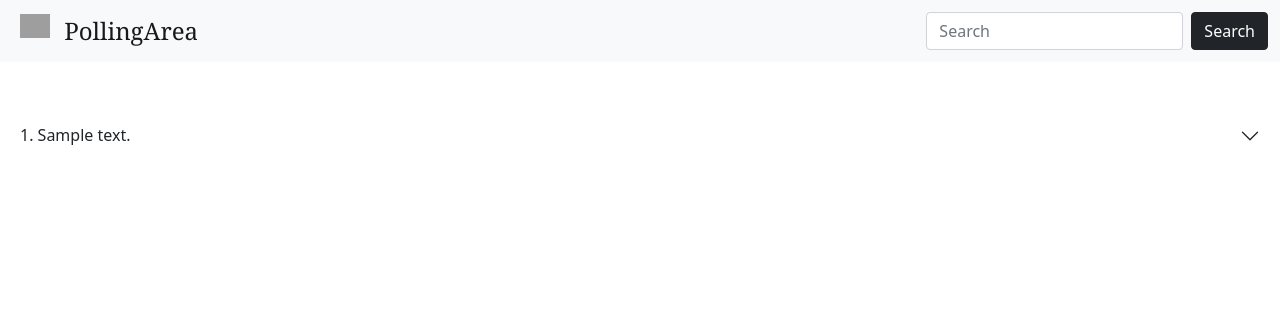
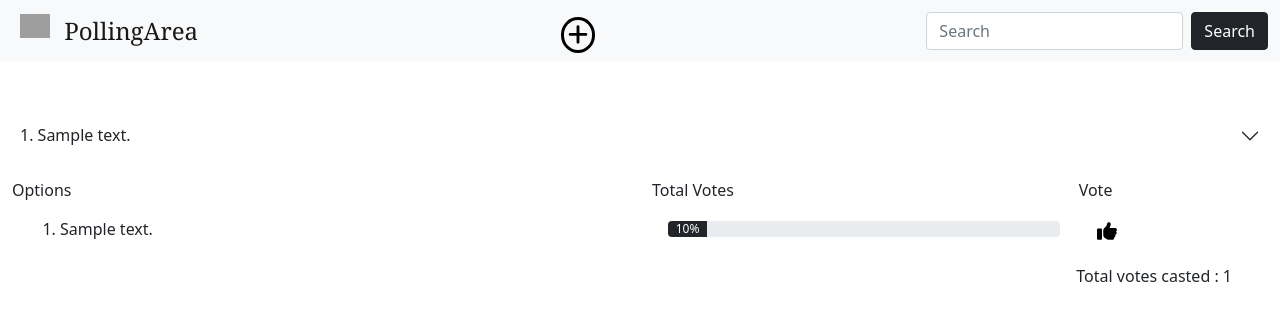
Before and after one commit to Devanshee-Gupta/Django-training-2, a Django app: template ProjectDirectory/PollProject/home/templates/Home.html in a window 1280 px wide. Shown: the top 321 px of the page. Run offline with Django 4.2, Linux system fonts and the light colour scheme; the template is opened without the code that fills it: most values are stand-ins (such as "Sample title", 1, 10 or a date in 2020); grey boxes are pictures that could not be loaded.

Commit message:
add new question - functionality added

```diff
--- a/ProjectDirectory/PollProject/home/models.py
+++ b/ProjectDirectory/PollProject/home/models.py
@@ -1,9 +1,11 @@
+from email.policy import default
 from django.db import models
 
 # Create your models here.
 class Question(models.Model):
     question_text = models.CharField(max_length=200)
-    pub_date = models.DateTimeField("date published")
+    pub_date = models.DateTimeField(auto_now=True)
+    total_votes = models.IntegerField(default=0)
 
     def __str__(self):
         return self.question_text
@@ -13,6 +15,7 @@ class Choice(models.Model):
     question = models.ForeignKey(Question, on_delete=models.CASCADE)
     choice_text = models.CharField(max_length=200)
     votes = models.IntegerField(default=0)
+    is_correct = models.BooleanField(blank=False,default=False)
 
     def __str__(self):
         return self.choice_text
--- a/ProjectDirectory/PollProject/home/templates/Home.html
+++ b/ProjectDirectory/PollProject/home/templates/Home.html
@@ -4,11 +4,12 @@
   <div class="container-fluid">
     <a
       class="navbar-brand fs-4"
-      href="#"
+      href="/"
       style="
         font-family: Cambria, Cochin, Georgia, Times, 'Times New Roman', serif;
       "
     >
+      <!-- PollingArea logo  -->
       <img
         src="https://uxwing.com/wp-content/themes/uxwing/download/education-school/poll-icon.png"
         alt=""
@@ -18,7 +19,151 @@
       />
       PollingArea
     </a>
+    <div>
+      <!-- Modal opening button  -->
+      <button
+        class="btn p-0 ms-3 px-1 pb-1 outline-none shadow-none mt-2"
+        type="button"
+        style="width: 34px; border-radius: 50%; border: 3px solid black"
+        data-bs-toggle="modal"
+        data-bs-target="#exampleModal"
+      >
+        <svg xmlns="http://www.w3.org/2000/svg" viewBox="0 0 448 512">
+          <path
+            d="M256 80c0-17.7-14.3-32-32-32s-32 14.3-32 32V224H48c-17.7 0-32 14.3-32 32s14.3 32 32 32H192V432c0 17.7 14.3 32 32 32s32-14.3 32-32V288H400c17.7 0 32-14.3 32-32s-14.3-32-32-32H256V80z"
+          />
+        </svg>
+      </button>
 
+      <!-- Modal  -->
+      <div
+        class="modal fade"
+        id="exampleModal"
+        tabindex="-1"
+        aria-labelledby="exampleModalLabel"
+        aria-hidden="true"
+      >
+        <div class="modal-dialog">
+          <div class="modal-content">
+            <!-- Modal header  -->
+            <div class="modal-header">
+              <h5 class="modal-title" id="exampleModalLabel">
+                Add New Question
+              </h5>
+
+              <!-- Modal close button  -->
+              <button
+                type="button"
+                class="btn-close"
+                data-bs-dismiss="modal"
+                aria-label="Close"
+              ></button>
+            </div>
+
+            <!-- Modal form  -->
+            <form method="post" action="{% url 'addNewQuestion' %}">
+              {% csrf_token %}
+              <!-- Modal body  -->
+              <div class="modal-body">
+                <!-- Question input  -->
+                <div class="input-group mb-3">
+                  <span class="input-group-text" id="question_text"
+                    >Question</span
+                  >
+                  <input
+                    type="text"
+                    class="form-control shadow-none outline-none"
+                    placeholder="Enter Question"
+                    aria-label="question_text"
+                    name="question_text"
+                    aria-describedby="question_text"
+                  />
+                </div>
+
+                <!-- Choices Body  -->
+                <div id="choices_body">
+                  <!-- Choice 1 input -->
+                  <div class="input-group mb-3">
+                    <span class="input-group-text" id="choice_text_1">
+                      Choice 1</span
+                    >
+                    <input
+                      type="text"
+                      class="form-control shadow-none outline-none"
+                      placeholder="Enter Choice"
+                      aria-label="choice_text_1"
+                      aria-describedby="choice_text_1"
+                      name="choice_text_1"
+                    />
+                  </div>
+
+                  <!-- Choice 2 input -->
+                  <div class="input-group mb-3">
+                    <span class="input-group-text" id="choice_text_2">
+                      Choice 2</span
+                    >
+                    <input
+                      type="text"
+                      class="form-control shadow-none outline-none"
+                      placeholder="Enter Choice"
+                      aria-label="choice_text_2"
+                      aria-describedby="choice_text_2"
+                      name="choice_text_2"
+                    />
+                  </div>
+
+                  <!-- Choice 3 input -->
+                  <div class="input-group mb-3">
+                    <span class="input-group-text" id="choice_text_3">
+                      Choice 3</span
+                    >
+                    <input
+                      type="text"
+                      class="form-control shadow-none outline-none"
+                      placeholder="Enter Choice"
+                      aria-label="choice_text_3"
+                      name="choice_text_3"
+                      aria-describedby="choice_text_3"
+                    />
+                  </div>
+
+                  <div class="input-group mb-3">
+                    <span class="input-group-text bg-success text-light" id="correct_ans">
+                      Correct Answer</span
+                    >
+                    <input
+                      type="number"
+                      class="form-control shadow-none outline-none"
+                      placeholder="1/2/3"
+                      aria-label="correct_ans"
+                      name="correct_ans"
+                      aria-describedby="correct_ans"
+                    />
+                  </div>
+                </div>
+              </div>
+
+              <!-- Modal footer  -->
+              <div class="modal-footer">
+                <!-- Cancel button  -->
+                <button
+                  type="button"
+                  class="btn btn-danger"
+                  data-bs-dismiss="modal"
+                >
+                  Cancel
+                </button>
+
+                <!-- Add button  -->
+                <button type="submit" class="btn btn-dark">Add</button>
+              </div>
+            </form>
+          </div>
+        </div>
+      </div>
+    </div>
+
+    <!-- Search box in Navbar -->
     <form class="d-flex">
       <input
         class="form-control me-2"
@@ -32,24 +177,25 @@
     </form>
   </div>
 </nav>
+
 <div class="accordion accordion-flush mt-5 border-2" id="accordionFlushExample">
-  {% for i in list_of_questions %}
+  {% load static %} {% for i in list_of_questions %}
   <div class="accordion-item">
     <h2 class="accordion-header" id="flush-headingOne">
       <button
         class="accordion-button collapsed"
         type="button"
         data-bs-toggle="collapse"
-        data-bs-target="#flush-collapseOne"
+        data-bs-target="#Q{{i.id}}"
         aria-expanded="false"
-        aria-controls="flush-collapseOne"
+        aria-controls="Q{{i.id}}"
       >
         {{i.id}}. {{i.question_text}}
       </button>
     </h2>
     <div
-      id="flush-collapseOne"
-      class="accordion-collapse collapse"
+      id="Q{{i.id}}"
+      class="accordion-collapse show"
       aria-labelledby="flush-headingOne"
       data-bs-parent="#accordionFlushExample"
     >
@@ -59,17 +205,18 @@
           <div class="col-4">Total Votes</div>
           <div class="col-2">Vote</div>
         </div>
+        <ol start="1">
           {% for j in i.choices %}
           <div class="row d-flex align-items-center">
             <div class="col-6">
-            {{j.id}}. <span class="ms-3"> {{j.choice_text}} </span>
+              <li class="ms-3">{{j.choice_text}}</li>
             </div>
             <div class="col-4">
               <div class="progress">
                 <div
-                class="progress-bar"
+                  class="progress-bar bg-dark"
                   role="progressbar"
-                style="width: {{j.votes}}% "
+                  style="width: {{j.votes}}%"
                   aria-valuenow="{{j.votes}}"
                   aria-valuemin="0"
                   aria-valuemax="100"
@@ -79,20 +226,21 @@
               </div>
             </div>
             <div class="col-2">
-            <button class="btn w-25">
+              <a href="/vote/{{i.id}}/{{j.id}}" class="btn w-25">
                 <svg xmlns="http://www.w3.org/2000/svg" viewBox="0 0 512 512">
                   <path
                     d="M313.4 32.9c26 5.2 42.9 30.5 37.7 56.5l-2.3 11.4c-5.3 26.7-15.1 52.1-28.8 75.2H464c26.5 0 48 21.5 48 48c0 18.5-10.5 34.6-25.9 42.6C497 275.4 504 288.9 504 304c0 23.4-16.8 42.9-38.9 47.1c4.4 7.3 6.9 15.8 6.9 24.9c0 21.3-13.9 39.4-33.1 45.6c.7 3.3 1.1 6.8 1.1 10.4c0 26.5-21.5 48-48 48H294.5c-19 0-37.5-5.6-53.3-16.1l-38.5-25.7C176 420.4 160 390.4 160 358.3V320 272 247.1c0-29.2 13.3-56.7 36-75l7.4-5.9c26.5-21.2 44.6-51 51.2-84.2l2.3-11.4c5.2-26 30.5-42.9 56.5-37.7zM32 192H96c17.7 0 32 14.3 32 32V448c0 17.7-14.3 32-32 32H32c-17.7 0-32-14.3-32-32V224c0-17.7 14.3-32 32-32z"
                   />
                 </svg>
-            </button>
+              </a>
+            </div>
+          </div>
+          {% endfor %}
+        </ol>
+      </div>
+      <p class="text-end me-5">Total votes casted : {{i.total_votes}}</p>
     </div>
   </div>
   {% endfor %}
 </div>
-    </div>
-  </div>
-
-  {% endfor %}
-</div>
 {% endblock %}
--- a/ProjectDirectory/PollProject/home/urls.py
+++ b/ProjectDirectory/PollProject/home/urls.py
@@ -4,4 +4,6 @@ from home import views
 
 urlpatterns = [
     path("", views.getAllRecords, name="getAllRecords"),
+    path("addNewQuestion", views.addNewQuestion, name="addNewQuestion"),
+    path("vote/<int:questionId>/<int:choiceId>",views.vote, name="vote")
 ]
```
Also changed, not shown: ProjectDirectory/PollProject/home/views.py (+61 -19 lines), ProjectDirectory/PollProject/db.sqlite3, ProjectDirectory/PollProject/home/migrations/0002_choice_is_correct_question_total_votes_and_more.py (added). Lines whose indentation alone changed are shown as unchanged.
